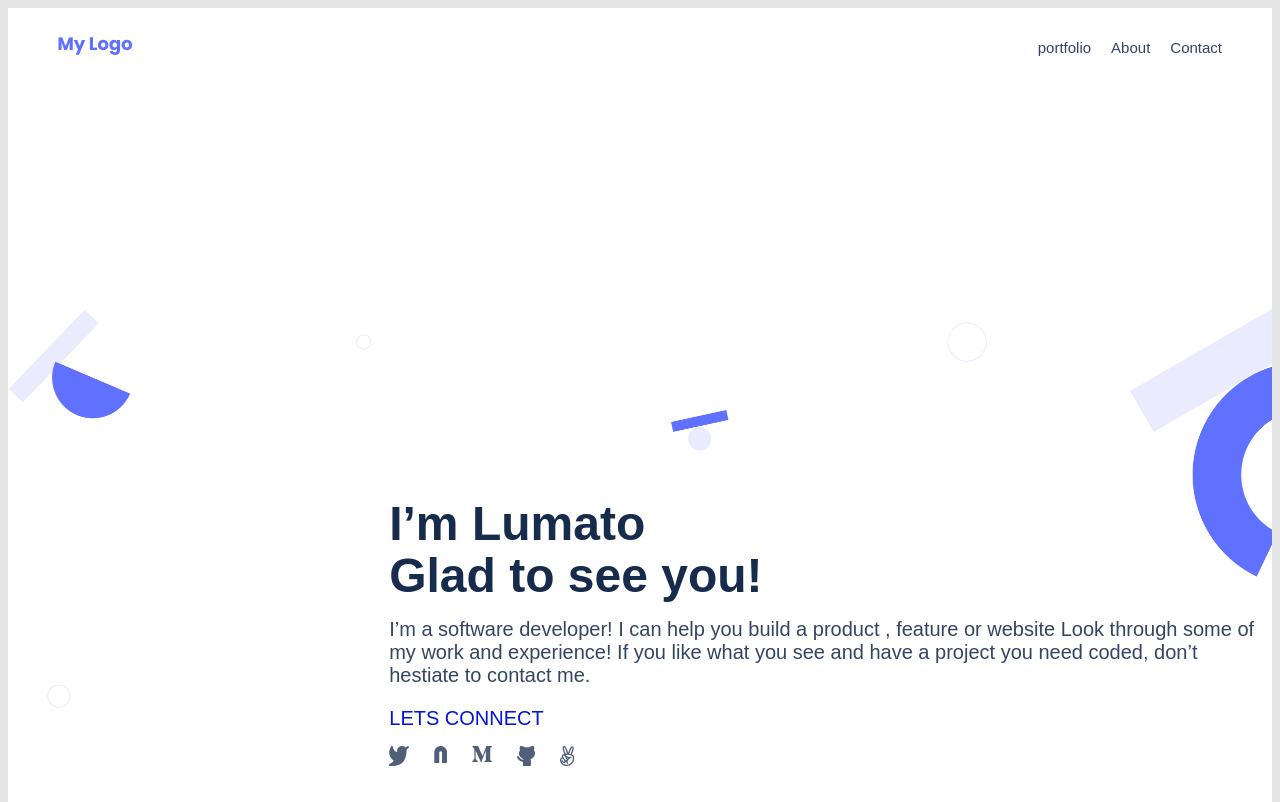
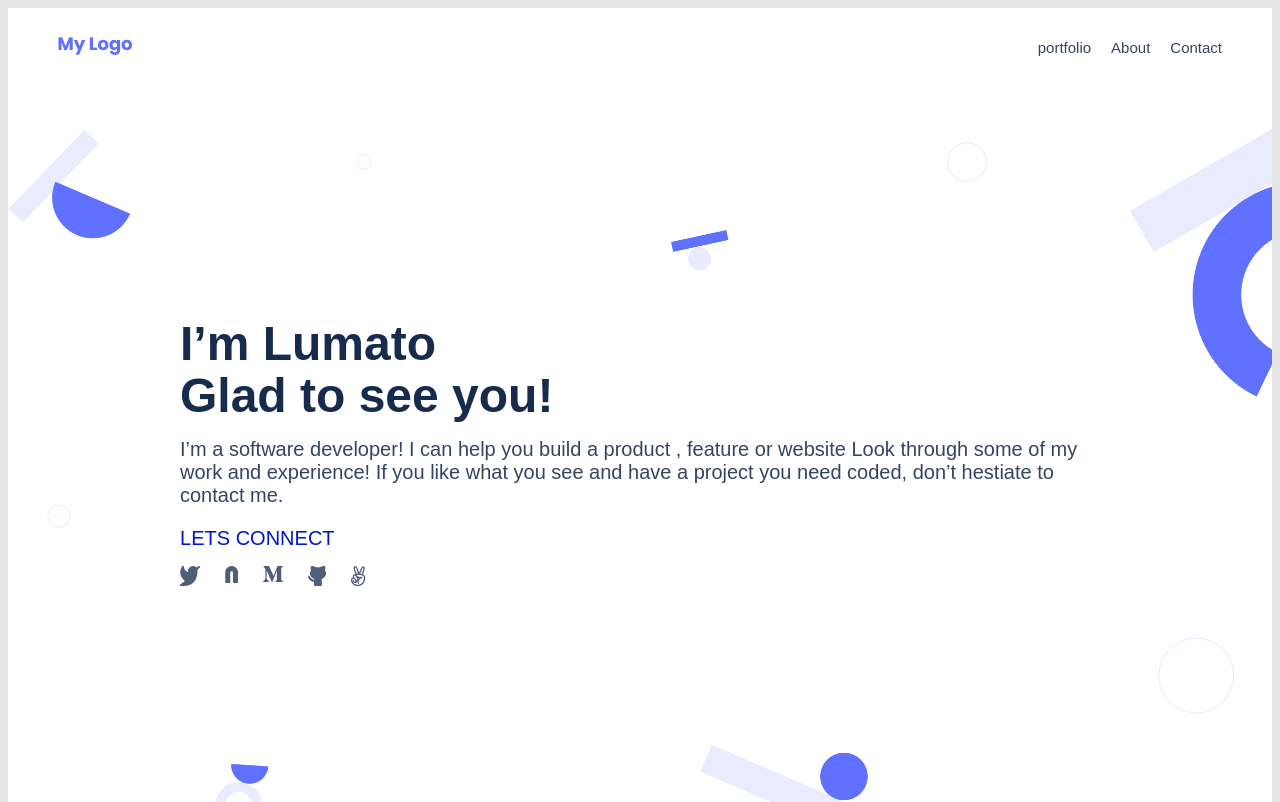
Before and after one commit to isaka-lumato/portfolio, a plain HTML site: page index.html in a window 1280 px wide. Shown: the top 802 px of the page. Drawn offline with Linux system fonts and the light colour scheme.

Commit message:
Accesibility

```diff
--- a/style.css
+++ b/style.css
@@ -632,6 +632,7 @@ button:active {
   .intro {
     background-image: url("imagesdesktop/desktBg.png");
     background-size: cover;
+    margin-top: 0;
   }
 
   .introDiv {
@@ -640,7 +641,6 @@ button:active {
     justify-content: center;
     align-content: center;
     margin: 10px auto;
-    margin-left: 30%;
     margin-top: 10%;
   }
 
```
